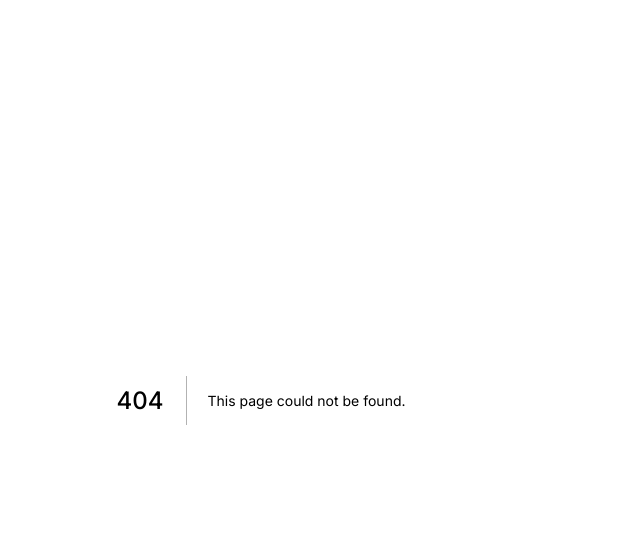
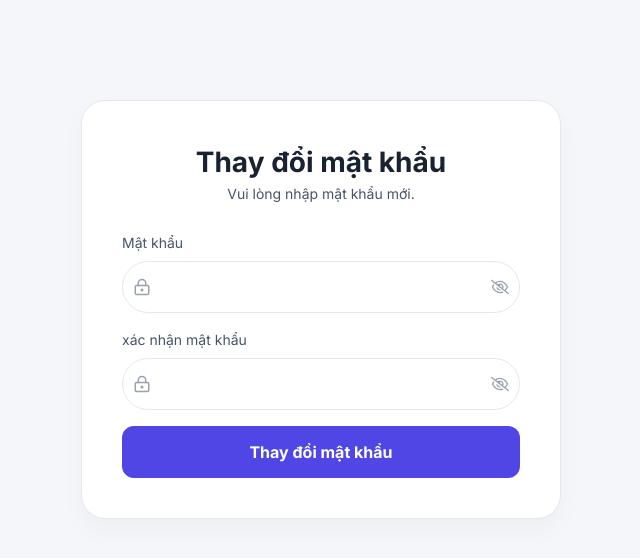
Before and after one commit to NamCodeCach/TaskFlow, a Next.js app: page /account/change-password in a window 1280 px wide. Before the commit this address had no page. Shown: the top 558 px of the page, without its empty margins (379-1019 px from the left). Built offline with nearby package versions, Linux system fonts and the light colour scheme.

Commit message:
Làm trang đổi mật khẩu client

```diff
--- /dev/null
+++ b/app/(home)/account/change-password/page.tsx
@@ -0,0 +1,66 @@
+import Link from "next/link";
+import { FaRegEyeSlash } from "react-icons/fa6";
+import { LuLockKeyhole } from "react-icons/lu";
+
+export default function Page() {
+  return (
+    <>
+      <div className="m-[100px] ">
+        <div className="contain">
+          <div className="flex flex-col mx-auto p-[40px] max-w-[480px] bg-white border border-[#E2E8F0] rounded-[24px] shadow-[0px_12px_24px_0px_#0F172A08]">
+            <h3 className="text-[28px] font-bold text-text text-center">Thay đổi mật khẩu</h3>
+            <p className="text-[14px] text-[#475569] text-center">Vui lòng nhập mật khẩu mới.</p>
+            {/* form change password */}
+            <form action="" className="mt-[28px] flex flex-col gap-[16px] gap-[14px]">
+              {/* password */}
+              <div className="flex flex-col gap-[8px]">
+                <label htmlFor="password-user" className="text-[#475569] text-[14px]">
+                  Mật khẩu
+                </label>
+                <div className="w-full flex items-center gap-2 border-[1px] border-[#E2E8F0] rounded-full px-[10px] py-[15px] text-[#94A3B8]">
+                  <LuLockKeyhole className="text-gray-400 text-[18px] shrink-0" />
+                  <input
+                    type="password"
+                    name="password-user"
+                    id="password-user"
+                    required
+                    className="w-full outline-none text-sm text-slate-700"
+                  />
+                  <FaRegEyeSlash className="text-gray-400 text-[18px] shrink-0" />
+                </div>
+              </div>
+              {/* password */}
+
+              {/* comfirm password */}
+              <div className="flex flex-col gap-[8px]">
+                <label htmlFor="password-user" className="text-[#475569] text-[14px]">
+                  xác nhận mật khẩu
+                </label>
+                <div className="w-full flex items-center gap-2 border-[1px] border-[#E2E8F0] rounded-full px-[10px] py-[15px] text-[#94A3B8]">
+                  <LuLockKeyhole className="text-gray-400 text-[18px] shrink-0" />
+                  <input
+                    type="password"
+                    name="comfirm-password-user"
+                    id="comfirm-password-user"
+                    required
+                    className="w-full outline-none text-sm text-slate-700"
+                  />
+                  <FaRegEyeSlash className="text-gray-400 text-[18px] shrink-0" />
+                </div>
+              </div>
+              {/*End comfirm password */}
+
+              {/* Remmeber me */}
+
+              {/*End Remmeber me */}
+              <button className="flex justify-center items-center py-[14px] w-full bg-main rounded-[12px] text-white font-bold cursor-pointer opacity-100 hover:opacity-90">
+                Thay đổi mật khẩu
+              </button>
+            </form>
+            {/* End form change password */}
+          </div>
+        </div>
+      </div>
+    </>
+  );
+}
```
